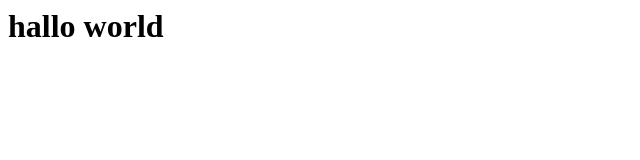
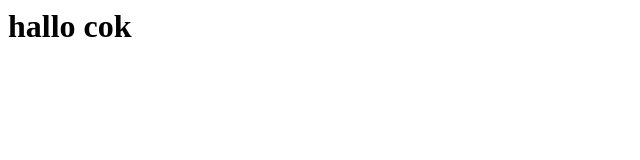
Before and after one commit to idhamkh09/nginx-repo, a plain HTML site: page index.html in a window 1280 px wide. Shown: the full height of the page, 0-640 px from the left. Drawn offline with Linux system fonts and the light colour scheme.

Commit message:
Update index.html

```diff
--- a/index.html
+++ b/index.html
@@ -1 +1 @@
-<h1>hallo world</>
+<h1>hallo cok</>
```
